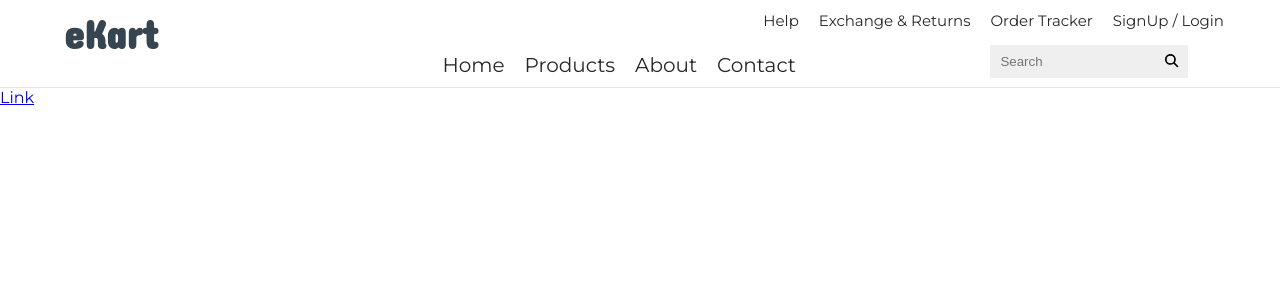
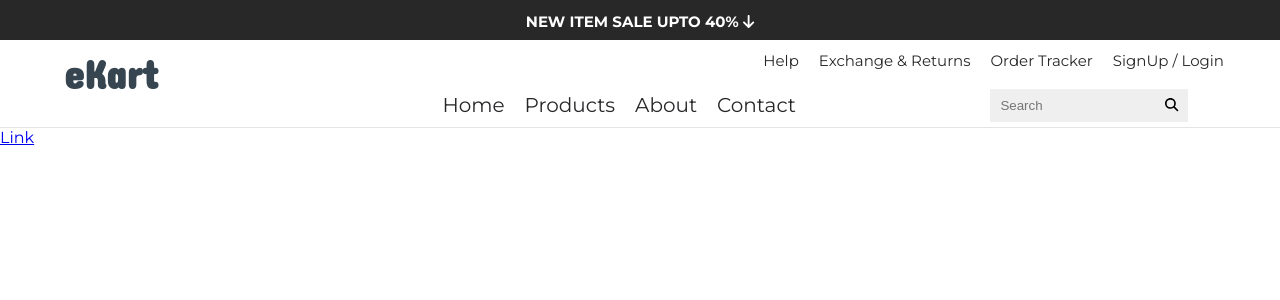
Before and after one commit to Subhro-ai/learningAngular, an Angular app: page / in a window 1280 px wide. Shown: the top 300 px of the page. Built offline with nearby package versions, Linux system fonts and the light colour scheme.

Commit message:
top header

```diff
--- a/src/app/app.component.html
+++ b/src/app/app.component.html
@@ -1,2 +1,3 @@
+<top-header></top-header>
 <app-header></app-header>
 <a class="btn btn-primary" href="https://www.google.com" role="button">Link</a>
--- a/src/app/header/header.component.css
+++ b/src/app/header/header.component.css
@@ -38,6 +38,7 @@
 }
 .ekart--bottom--bar{
     display: flex;
+    align-items:center;
 }
 .ekart--search-bar{
     padding: 0 3vh;
--- a/src/app/top-header/top-header.component.css
+++ b/src/app/top-header/top-header.component.css
@@ -0,0 +1,9 @@
+.ekart-top-header{
+    height: 5vh;
+    background-color: #282828;
+    text-align: center;
+    color : white;
+    padding-top: 1.5vh;
+    font-size: 15px;
+    font-weight: bold;
+}
--- a/src/app/top-header/top-header.component.html
+++ b/src/app/top-header/top-header.component.html
@@ -1 +1,3 @@
-<p>top-header works!</p>
+<div class="ekart-top-header">
+    <p>NEW ITEM SALE UPTO 40% <fa-icon [icon]="faArrowDown"></fa-icon></p>
+</div>
--- a/src/app/top-header/top-header.component.ts
+++ b/src/app/top-header/top-header.component.ts
@@ -1,10 +1,10 @@
 import { Component } from '@angular/core';
-
+import { faArrowDown } from '@fortawesome/free-solid-svg-icons';
 @Component({
-  selector: 'app-top-header',
+  selector: 'top-header',
   templateUrl: './top-header.component.html',
   styleUrl: './top-header.component.css'
 })
 export class TopHeaderComponent {
-
+  faArrowDown = faArrowDown
 }
```
Also changed, not shown: 1 other file (tests, documents, lock files or other folders).
